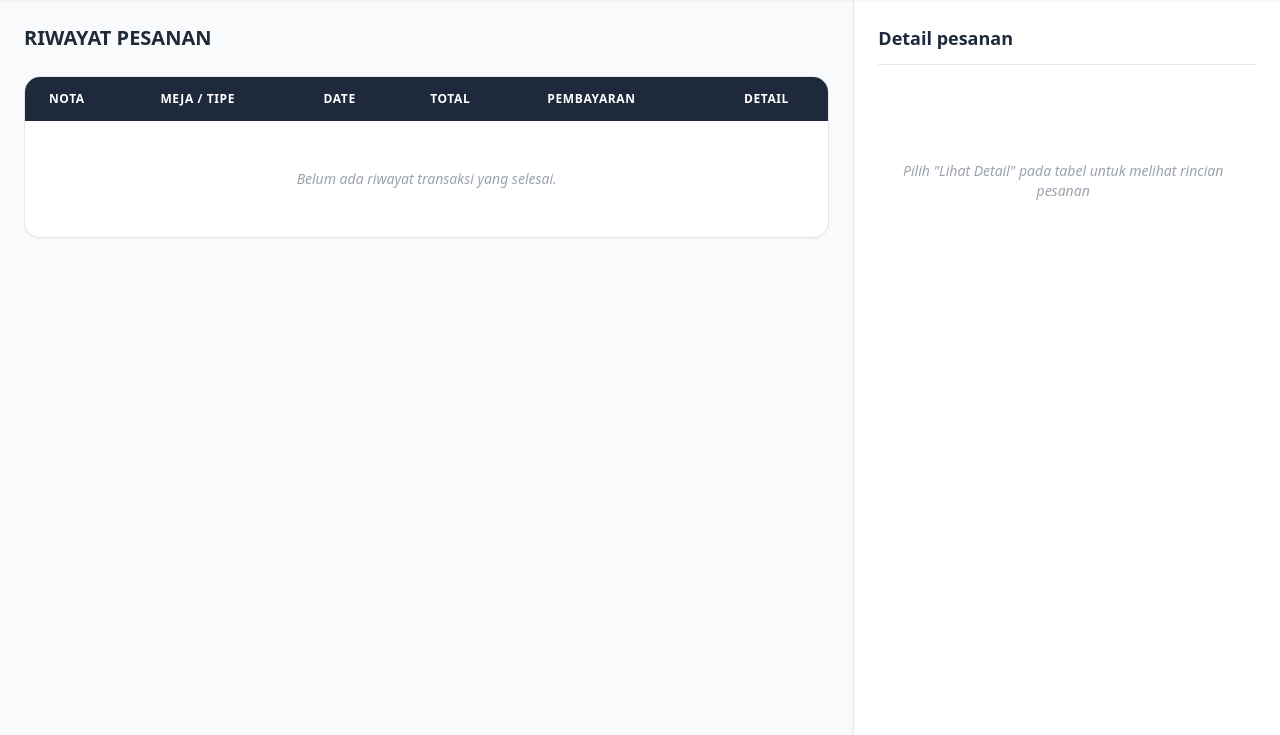
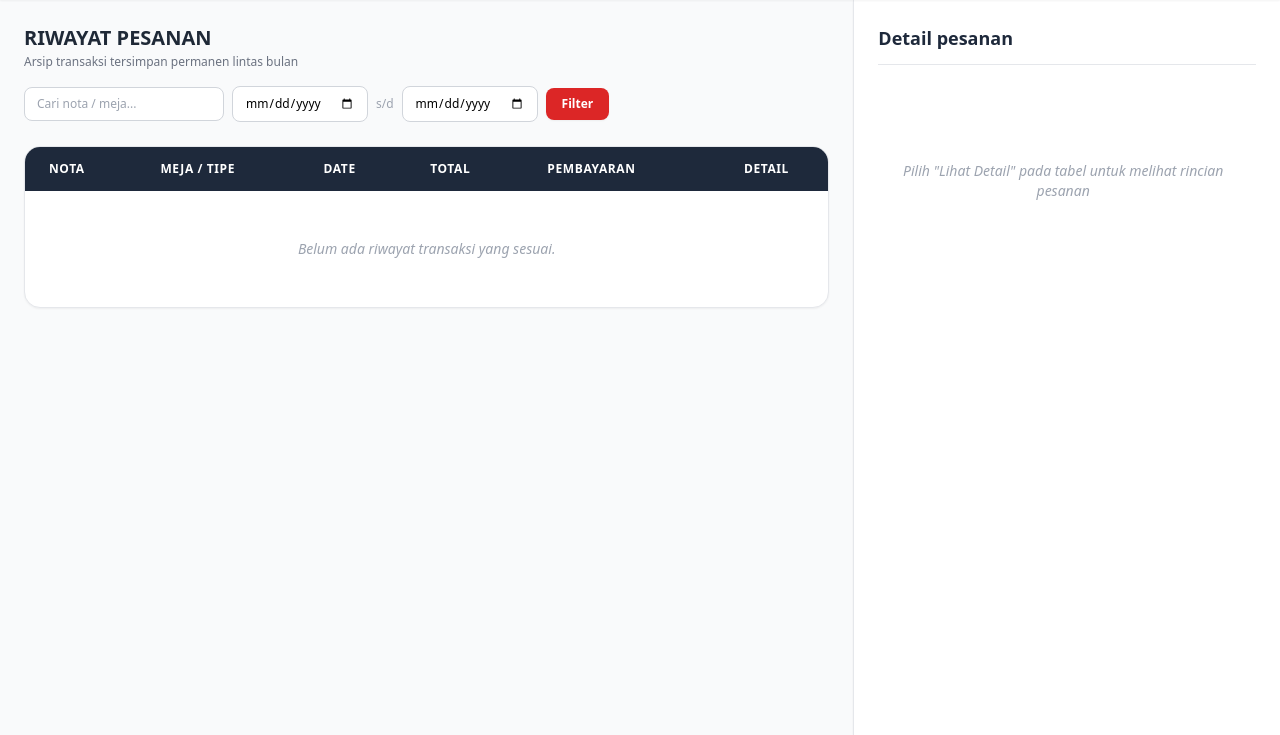
Before and after one commit to chelseakeysandana20/kuah-kuwi-pos, a Laravel app: page /kasir/riwayat in a window 1280 px wide. Shown: the part 65-800 px from the top of the page. Run offline with Laravel 12, Linux system fonts and the light colour scheme; a user stored in the database is signed in; data comes from the database, SQL or seed files in the repository; tables that the repository leaves empty hold one stand-in row (values such as "Sample post"); some libraries are stand-ins or nearby versions.

Commit message:
membuat filter tanggal dan nama saat di riwayat dashboard kasir

```diff
--- a/app/Http/Controllers/PosController.php
+++ b/app/Http/Controllers/PosController.php
@@ -168,13 +168,30 @@ class PosController extends Controller
         }
     }
 
-    public function riwayat()
+    public function riwayat(Request $request)
     {
-        // Ambil semua transaksi yang sudah lunas (paid) beserta detail produknya
-        $riwayatTransaksi = Transaction::with('details.product')
-                            ->where('status', 'paid')
-                            ->latest()
-                            ->get();
+        $query = \App\Models\Transaction::with('details.product')
+            ->where('status', 'paid')
+            ->orderBy('created_at', 'desc');
+
+        // Filter rentang tanggal bebas (lintas bulan / tahun)
+        if ($request->filled('start_date')) {
+            $query->whereDate('created_at', '>=', $request->start_date);
+        }
+        if ($request->filled('end_date')) {
+            $query->whereDate('created_at', '<=', $request->end_date);
+        }
+
+        // Pencarian kode nota atau nomor meja
+        if ($request->filled('search')) {
+            $search = $request->search;
+            $query->where(function ($q) use ($search) {
+                $q->where('receipt_number', 'like', "%{$search}%")
+                  ->orWhere('table_number', 'like', "%{$search}%");
+            });
+        }
+
+        $riwayatTransaksi = $query->paginate(20)->withQueryString();
 
         return view('kasir.riwayat', compact('riwayatTransaksi'));
     }
--- a/resources/views/kasir/riwayat.blade.php
+++ b/resources/views/kasir/riwayat.blade.php
@@ -46,7 +46,31 @@
 
         <!-- Area Utama Tabel Riwayat -->
         <main class="flex-1 p-6 overflow-y-auto">
-            <h2 class="text-xl font-bold text-gray-800 mb-6">RIWAYAT PESANAN</h2>
+            <div class="flex flex-wrap items-center justify-between gap-4 mb-6">
+                <div>
+                    <h2 class="text-xl font-bold text-gray-800">RIWAYAT PESANAN</h2>
+                    <p class="text-xs text-gray-500 mt-0.5">Arsip transaksi tersimpan permanen lintas bulan</p>
+                </div>
+
+                <!-- Filter Rentang Tanggal & Pencarian Nota -->
+                <form method="GET" action="{{ route('kasir.riwayat') }}" class="flex flex-wrap items-center gap-2">
+                    <input type="text" name="search" value="{{ request('search') }}" placeholder="Cari nota / meja..."
+                        class="text-xs border border-gray-300 rounded-lg px-3 py-2 bg-white focus:outline-none focus:border-red-500">
+                    <input type="date" name="start_date" value="{{ request('start_date') }}" title="Dari Tanggal"
+                        class="text-xs border border-gray-300 rounded-lg px-3 py-2 bg-white focus:outline-none focus:border-red-500">
+                    <span class="text-xs text-gray-400">s/d</span>
+                    <input type="date" name="end_date" value="{{ request('end_date') }}" title="Sampai Tanggal"
+                        class="text-xs border border-gray-300 rounded-lg px-3 py-2 bg-white focus:outline-none focus:border-red-500">
+                    <button type="submit" class="bg-red-600 hover:bg-red-700 text-white text-xs font-bold px-4 py-2 rounded-lg transition shadow-sm">
+                        Filter
+                    </button>
+                    @if(request()->hasAny(['search', 'start_date', 'end_date']))
+                        <a href="{{ route('kasir.riwayat') }}" class="text-xs text-gray-500 hover:text-gray-800 px-2 py-2 font-semibold">
+                            Reset
+                        </a>
+                    @endif
+                </form>
+            </div>
 
             <div class="bg-white rounded-2xl shadow-sm border border-gray-200 overflow-hidden">
                 <table class="w-full text-left border-collapse">
@@ -73,7 +97,7 @@
                                 </span>
                             </td>
                             <td class="py-4 px-6 text-center">
-                                <button onclick="showDetail({{ json_encode($trx) }})" class="bg-white border border-gray-300 hover:bg-gray-100 text-gray-700 text-xs font-semibold px-3 py-1.5 rounded-lg shadow-sm transition">
+                                <button type="button" onclick='showDetail(@json($trx))' class="bg-white border border-gray-300 hover:bg-gray-100 text-gray-700 text-xs font-semibold px-3 py-1.5 rounded-lg shadow-sm transition">
                                     Lihat Detail
                                 </button>
                             </td>
@@ -81,12 +105,17 @@
                         @empty
                         <tr>
                             <td colspan="6" class="text-center py-12 text-gray-400 italic">
-                                Belum ada riwayat transaksi yang selesai.
+                                Belum ada riwayat transaksi yang sesuai.
                             </td>
                         </tr>
                         @endforelse
                     </tbody>
                 </table>
+            </div>
+
+            <!-- Navigasi Halaman (Pagination untuk ribuan transaksi lintas bulan) -->
+            <div class="mt-4">
+                {{ $riwayatTransaksi->links() }}
             </div>
         </main>
 
@@ -126,17 +155,26 @@
             let container = document.getElementById('detail-items-container');
             container.innerHTML = '';
 
+            if (!trx.details || trx.details.length === 0) {
+                container.innerHTML = `<div class="text-gray-400 text-center py-10 text-sm italic">Tidak ada item pada transaksi ini.</div>`;
+            } else {
                 trx.details.forEach(detail => {
+                    const productName = detail.product ? detail.product.name : (detail.product_name || 'Menu Terhapus');
+                    const qty = detail.quantity ?? 1;
+                    const price = Number(detail.price ?? 0);
+                    const subtotal = Number(detail.subtotal ?? (price * qty));
+
                     container.innerHTML += `
                         <div class="flex justify-between items-start border-b border-gray-100 pb-3">
                             <div>
-                            <h4 class="font-bold text-sm text-gray-800">${detail.product.name} x${detail.quantity}</h4>
-                            <p class="text-xs text-gray-400 mt-0.5">Harga: Rp ${Number(detail.price).toLocaleString('id-ID')}</p>
+                                <h4 class="font-bold text-sm text-gray-800">${productName} x${qty}</h4>
+                                <p class="text-xs text-gray-400 mt-0.5">Harga: Rp ${price.toLocaleString('id-ID')}</p>
                             </div>
-                        <span class="font-semibold text-sm text-gray-800">Rp ${Number(detail.subtotal).toLocaleString('id-ID')}</span>
+                            <span class="font-semibold text-sm text-gray-800">Rp ${subtotal.toLocaleString('id-ID')}</span>
                         </div>
                     `;
                 });
+            }
 
             // Tampilkan subtotal dan total
             document.getElementById('detail-subtotal').innerText = `Rp ${Number(trx.total_amount).toLocaleString('id-ID')}`;
```
Lines whose indentation alone changed are shown as unchanged.
